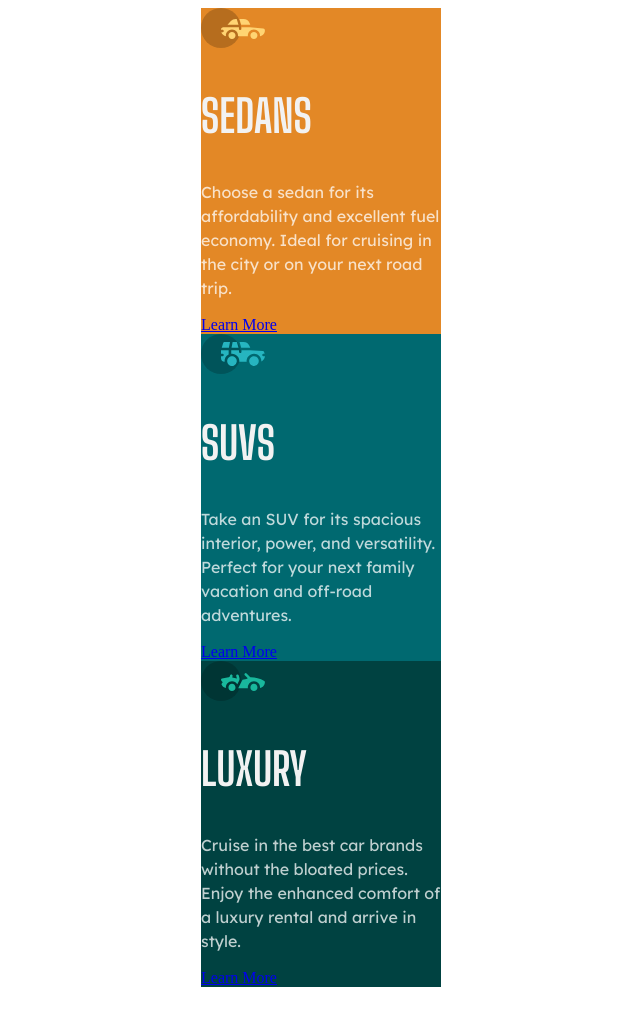
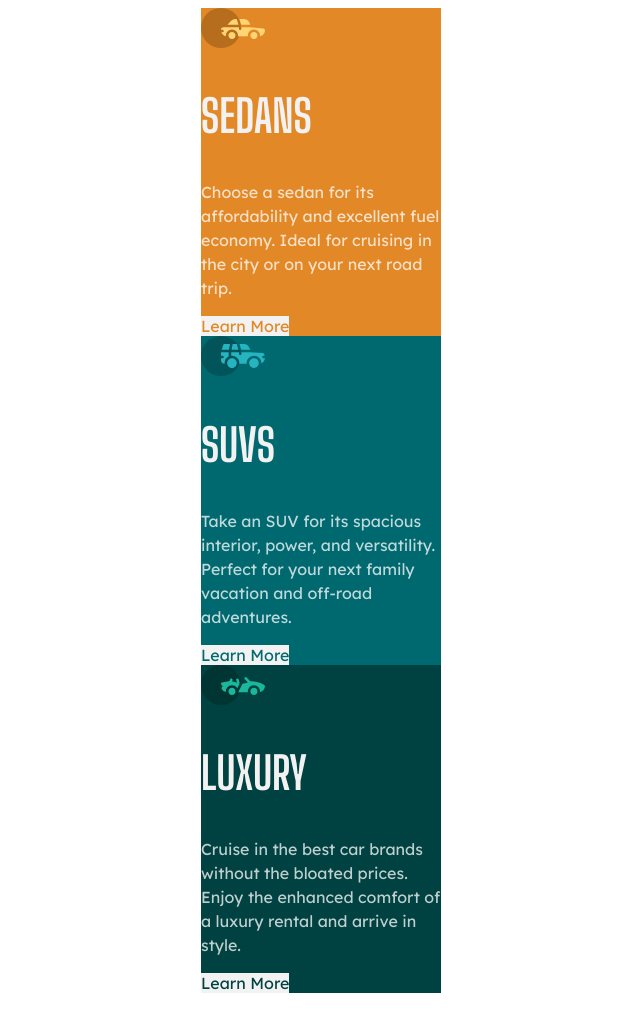
Before and after one commit to loganwoolf/FM-3-column-preview, a plain HTML site: page index.html in a window 1280 px wide. Shown: the whole page, without its empty margins (319-959 px from the left). Drawn offline with Linux system fonts and the light colour scheme.

Commit message:
style links in css

```diff
--- a/style.css
+++ b/style.css
@@ -37,7 +37,9 @@ body {
 }
 
 .card > a {
-
+  font-family: 'Lexend Deca', sans-serif;
+  background-color: var(--h-color);
+  text-decoration-line: none;
 }
 
 .card:nth-child(1) {
@@ -51,3 +53,13 @@ body {
 .card:nth-child(3) {
   background-color: var(--bg-3-color);
 }
+
+.card:nth-child(1) > a {
+  color: var(--bg-1-color);
+}
+.card:nth-child(2) > a {
+  color: var(--bg-2-color);
+}
+.card:nth-child(3) > a {
+  color: var(--bg-3-color);
+}
```
